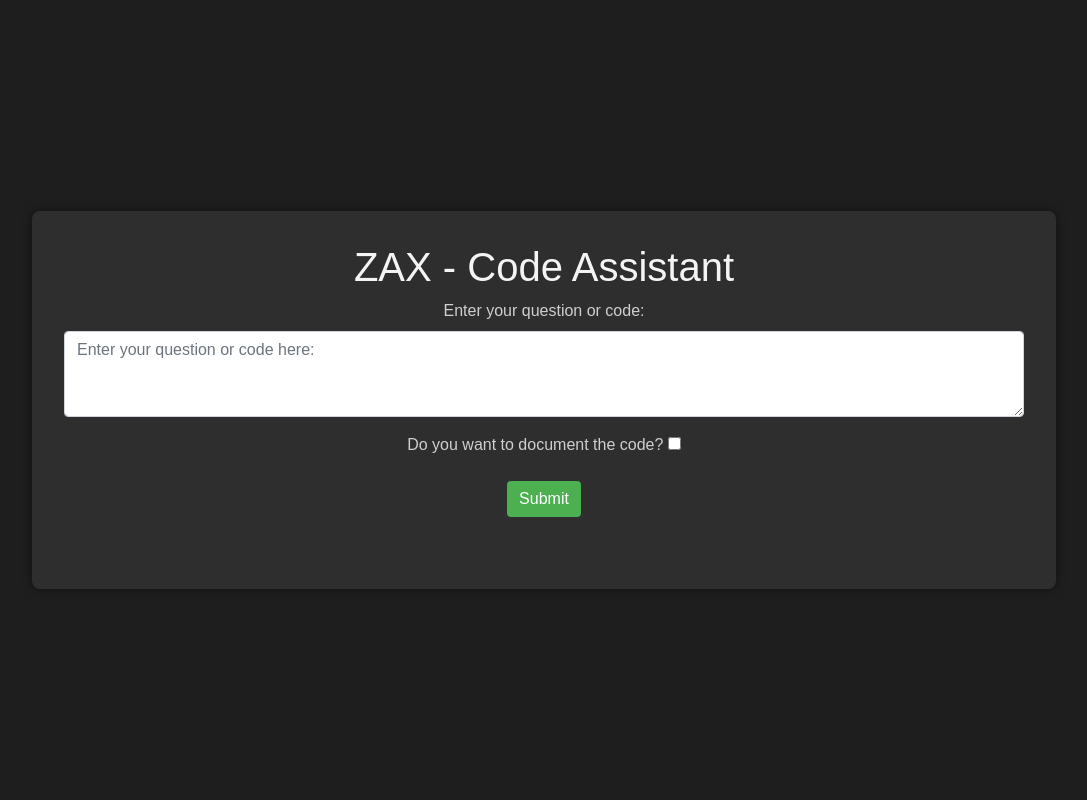
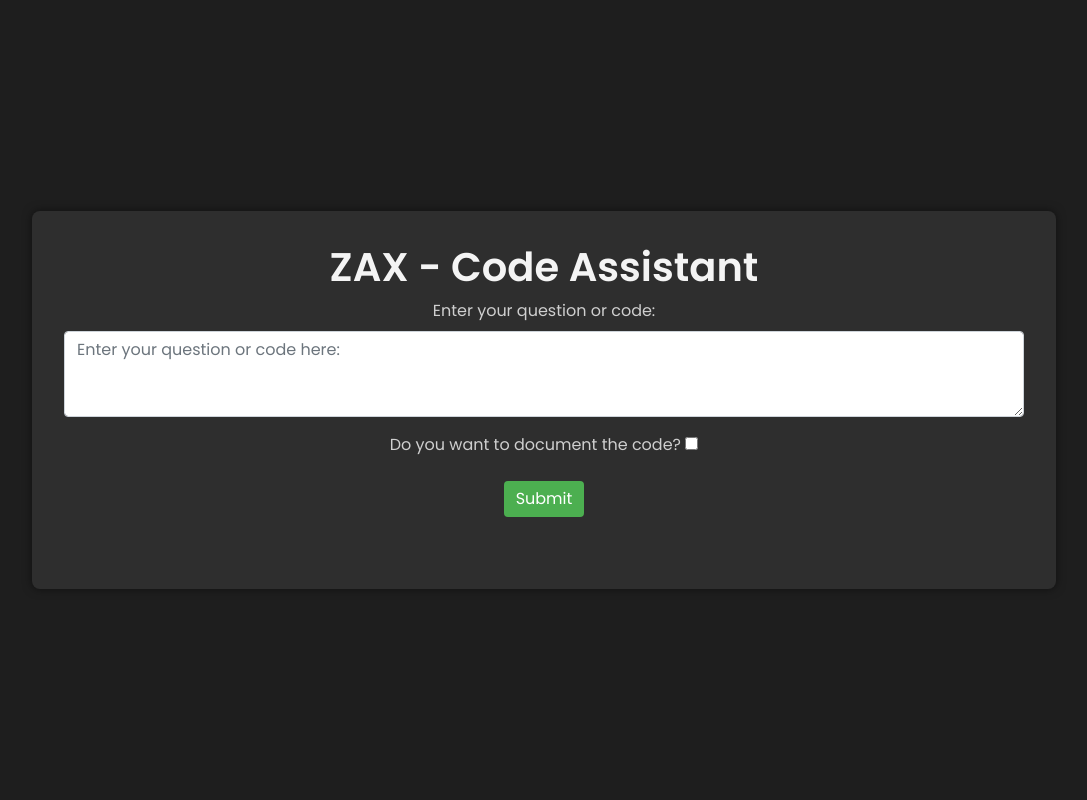
Before and after one commit to Akanchha112/ZAXAssistant, a Flask app: page / in a window 1280 px wide. Shown: the whole page, without its empty margins (96-1183 px from the left). Run offline with Flask 3, Linux system fonts and the light colour scheme; some libraries are stand-ins or nearby versions.

Commit message:
final commit

```diff
--- a/templates/index.html
+++ b/templates/index.html
@@ -6,11 +6,14 @@
     <meta name="viewport" content="width=device-width, initial-scale=1.0">
     <title>ZAX - Code Assistant</title>
     <link rel="stylesheet" href="https://stackpath.bootstrapcdn.com/bootstrap/4.5.2/css/bootstrap.min.css">
+    <link rel="preconnect" href="https://fonts.googleapis.com">
+<link rel="preconnect" href="https://fonts.gstatic.com" crossorigin>
+<link href="https://fonts.googleapis.com/css2?family=Poppins:ital,wght@0,100;0,200;0,300;0,400;0,500;0,600;0,700;0,800;0,900;1,100;1,200;1,300;1,400;1,500;1,600;1,700;1,800;1,900&display=swap" rel="stylesheet">
     <style>
         body {
             background-color: #1e1e1e;
             color: #cfcfcf;
-            font-family: Arial, sans-serif;
+            font-family: "Poppins", Arial, sans-serif;
             display: flex;
             justify-content: center;
             align-items: center;
@@ -29,6 +32,7 @@
 
         h1 {
             color: #f4f4f4;
+            font-weight: 600;
         }
 
         label,
```
